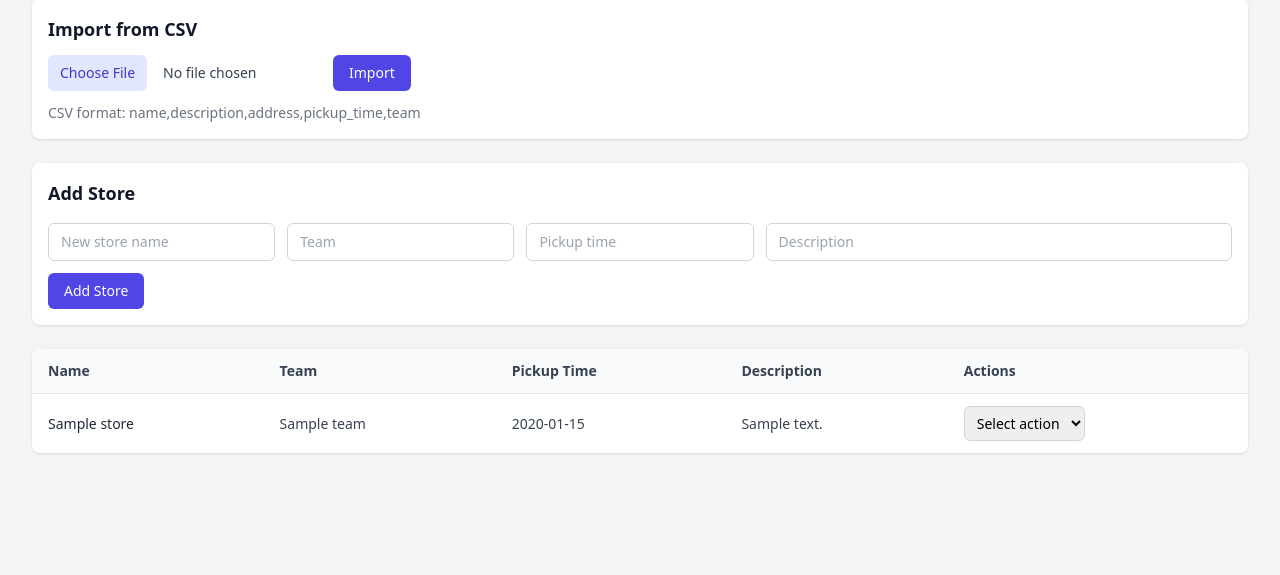
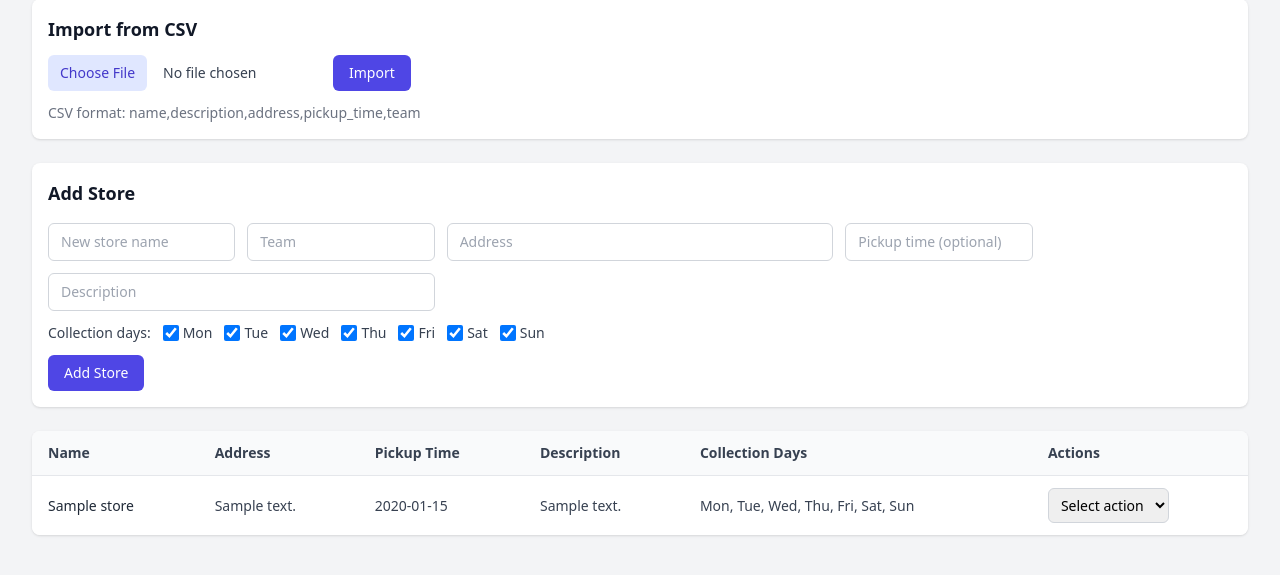
Before and after one commit to FraserSingh/TNT_APP, a Flask app: page /admin/stores in a window 1280 px wide. Shown: the part 149-724 px from the top of the page. Run offline with Flask 3, Linux system fonts and the light colour scheme; a user stored in the database is signed in; tables that the repository leaves empty hold one stand-in row (values such as "Sample post"); some libraries are stand-ins or nearby versions.

Commit message:
feat: adjust stores admin UI (address columnm remove team, sorting)

```diff
--- a/app/admin.py
+++ b/app/admin.py
@@ -161,7 +161,7 @@ def stores():
             name = request.form["name"]
             description = request.form.get("description")
             address = request.form.get("address")
-            pickup_time = request.form.get("pickup_time")
+            pickup_time = request.form.get("pickup_time") or None
             team_name = request.form["team"]
 
             try:
@@ -171,12 +171,28 @@ def stores():
                     db.session.add(team)
                     db.session.commit()
 
+                # Days of week this store collects on; default to all days
+                collects_monday = bool(request.form.get("collects_monday", True))
+                collects_tuesday = bool(request.form.get("collects_tuesday", True))
+                collects_wednesday = bool(request.form.get("collects_wednesday", True))
+                collects_thursday = bool(request.form.get("collects_thursday", True))
+                collects_friday = bool(request.form.get("collects_friday", True))
+                collects_saturday = bool(request.form.get("collects_saturday", True))
+                collects_sunday = bool(request.form.get("collects_sunday", True))
+
                 store = Store(
                     name=name,
                     description=description,
                     address=address,
                     pickup_time=pickup_time,
                     team=team,
+                    collects_monday=collects_monday,
+                    collects_tuesday=collects_tuesday,
+                    collects_wednesday=collects_wednesday,
+                    collects_thursday=collects_thursday,
+                    collects_friday=collects_friday,
+                    collects_saturday=collects_saturday,
+                    collects_sunday=collects_sunday,
                 )
                 db.session.add(store)
                 db.session.flush()
@@ -190,9 +206,20 @@ def stores():
                 db.session.rollback()
                 flash("An error occurred while adding the store. Please try again.")
 
-    stores = Store.query.all()
+    # Simple server-side sorting for the stores table.
+    sort_key = request.args.get("sort", "name")
+    sort_columns = {
+        "name": Store.name,
+        "address": Store.address,
+        "pickup_time": Store.pickup_time,
+    }
+    sort_column = sort_columns.get(sort_key, Store.name)
+
+    stores = Store.query.order_by(sort_column.asc()).all()
     teams = Team.query.all()
-    return render_template("admin_stores.html", stores=stores, teams=teams)
+    return render_template(
+        "admin_stores.html", stores=stores, teams=teams, sort=sort_key
+    )
 
 
 # --- Optional: Edit / Delete endpoint ---
@@ -209,6 +236,15 @@ def edit_store(store_id):
             store.description = request.form.get("description")
             store.address = request.form.get("address")
             store.pickup_time = request.form.get("pickup_time")
+
+            # Update collection days; unchecked boxes will be absent
+            store.collects_monday = bool(request.form.get("collects_monday"))
+            store.collects_tuesday = bool(request.form.get("collects_tuesday"))
+            store.collects_wednesday = bool(request.form.get("collects_wednesday"))
+            store.collects_thursday = bool(request.form.get("collects_thursday"))
+            store.collects_friday = bool(request.form.get("collects_friday"))
+            store.collects_saturday = bool(request.form.get("collects_saturday"))
+            store.collects_sunday = bool(request.form.get("collects_sunday"))
             team_name = request.form["team"]
             team = Team.query.filter_by(name=team_name).first()
             if not team:
--- a/app/rota.py
+++ b/app/rota.py
@@ -110,23 +110,39 @@ def rota():
     else:
         stores = [store for store in all_stores if not is_dummy_store(store)]
 
-    shifts = Shift.query.filter(Shift.date.in_(dates)).all()
+    # Load all existing shifts for the visible window in a single query and
+    # build a dictionary for O(1) lookup by (store_id, date).
+    store_ids = [s.id for s in stores]
+    shifts = Shift.query.filter(
+        Shift.date.in_(dates), Shift.store_id.in_(store_ids)
+    ).all()
+
+    shift_map = {(s.store_id, s.date): s for s in shifts}
+
+    def store_collects_on_date(store, date):
+        """Return True if this store is configured to collect on the given day."""
+
+        weekday = date.weekday()  # Monday=0, Sunday=6
+        flags = [
+            getattr(store, "collects_monday", True),
+            getattr(store, "collects_tuesday", True),
+            getattr(store, "collects_wednesday", True),
+            getattr(store, "collects_thursday", True),
+            getattr(store, "collects_friday", True),
+            getattr(store, "collects_saturday", True),
+            getattr(store, "collects_sunday", True),
+        ]
+        return bool(flags[weekday])
 
     grid = {}
-
     for store in stores:
         grid[store] = {}
         for date in dates:
-            shift = next(
-                (s for s in shifts if s.store_id == store.id and s.date == date),
-                None,
-            )
-            if not shift:
-                shift = Shift(date=date, store_id=store.id)
-                db.session.add(shift)
-            grid[store][date] = shift
-
-    db.session.commit()
+            if store_collects_on_date(store, date):
+                grid[store][date] = shift_map.get((store.id, date))
+            else:
+                # No collection on this day for this store
+                grid[store][date] = None
 
     # Build coverage summaries from today using existing Shift rows only.
     # Always compute 60 days so admins can see an extended view; the first
@@ -188,7 +204,9 @@ def rota():
         for i in range(0, len(coverage_days_full), 7):
             coverage_rows_admin.append(coverage_days_full[i : i + 7])
 
-    users = User.query.all()
+    # Only admins need the full user list for assignment; volunteers can
+    # work with just their own identity.
+    users = User.query.all() if is_admin else []
 
     return render_template(
         "rota.html",
--- a/app/templates/admin_stores.html
+++ b/app/templates/admin_stores.html
@@ -27,11 +27,32 @@
 
     <div class="bg-white shadow rounded-lg p-4">
         <h2 class="text-lg font-semibold text-gray-900 mb-4">Add Store</h2>
-        <form method="POST" class="grid gap-3 md:grid-cols-5">
+        <form method="POST" class="grid gap-3 md:grid-cols-6">
             <input type="text" name="name" placeholder="New store name" required class="rounded-md border border-gray-300 px-3 py-2 text-sm focus:border-indigo-500 focus:outline-none focus:ring-1 focus:ring-indigo-500">
             <input type="text" name="team" placeholder="Team" required class="rounded-md border border-gray-300 px-3 py-2 text-sm focus:border-indigo-500 focus:outline-none focus:ring-1 focus:ring-indigo-500">
-            <input type="text" name="pickup_time" placeholder="Pickup time" class="rounded-md border border-gray-300 px-3 py-2 text-sm focus:border-indigo-500 focus:outline-none focus:ring-1 focus:ring-indigo-500">
+            <input type="text" name="address" placeholder="Address" class="rounded-md border border-gray-300 px-3 py-2 text-sm focus:border-indigo-500 focus:outline-none focus:ring-1 focus:ring-indigo-500 md:col-span-2">
+            <input type="text" name="pickup_time" placeholder="Pickup time (optional)" class="rounded-md border border-gray-300 px-3 py-2 text-sm focus:border-indigo-500 focus:outline-none focus:ring-1 focus:ring-indigo-500">
             <input type="text" name="description" placeholder="Description" class="rounded-md border border-gray-300 px-3 py-2 text-sm focus:border-indigo-500 focus:outline-none focus:ring-1 focus:ring-indigo-500 md:col-span-2">
+
+            <div class="md:col-span-5 flex flex-wrap items-center gap-3 text-sm text-gray-700">
+                <span class="font-medium">Collection days:</span>
+                {% set days = [
+                    ('collects_monday', 'Mon'),
+                    ('collects_tuesday', 'Tue'),
+                    ('collects_wednesday', 'Wed'),
+                    ('collects_thursday', 'Thu'),
+                    ('collects_friday', 'Fri'),
+                    ('collects_saturday', 'Sat'),
+                    ('collects_sunday', 'Sun'),
+                ] %}
+                {% for field, label in days %}
+                    <label class="inline-flex items-center gap-1">
+                        <input type="checkbox" name="{{ field }}" checked class="h-4 w-4 rounded border-gray-300 text-indigo-600 focus:ring-indigo-500">
+                        <span>{{ label }}</span>
+                    </label>
+                {% endfor %}
+            </div>
+
             <div class="md:col-span-5">
                 <button type="submit" class="inline-flex items-center rounded-md bg-indigo-600 px-4 py-2 text-sm font-medium text-white hover:bg-indigo-700">Add Store</button>
             </div>
@@ -42,10 +63,17 @@
         <table class="min-w-full divide-y divide-gray-200">
             <thead class="bg-gray-50">
                 <tr>
-                    <th class="px-4 py-3 text-left text-sm font-semibold text-gray-700">Name</th>
-                    <th class="px-4 py-3 text-left text-sm font-semibold text-gray-700">Team</th>
-                    <th class="px-4 py-3 text-left text-sm font-semibold text-gray-700">Pickup Time</th>
+                    <th class="px-4 py-3 text-left text-sm font-semibold text-gray-700">
+                        <a href="{{ url_for('admin.stores', sort='name') }}" class="hover:underline">Name</a>
+                    </th>
+                    <th class="px-4 py-3 text-left text-sm font-semibold text-gray-700">
+                        <a href="{{ url_for('admin.stores', sort='address') }}" class="hover:underline">Address</a>
+                    </th>
+                    <th class="px-4 py-3 text-left text-sm font-semibold text-gray-700">
+                        <a href="{{ url_for('admin.stores', sort='pickup_time') }}" class="hover:underline">Pickup Time</a>
+                    </th>
                     <th class="px-4 py-3 text-left text-sm font-semibold text-gray-700">Description</th>
+                    <th class="px-4 py-3 text-left text-sm font-semibold text-gray-700">Collection Days</th>
                     <th class="px-4 py-3 text-left text-sm font-semibold text-gray-700">Actions</th>
                 </tr>
             </thead>
@@ -53,9 +81,20 @@
                 {% for store in stores %}
                 <tr class="hover:bg-gray-50">
                     <td class="px-4 py-3 text-sm text-gray-800">{{ store.name }}</td>
-                    <td class="px-4 py-3 text-sm text-gray-700">{{ store.team.name if store.team else "-" }}</td>
-                    <td class="px-4 py-3 text-sm text-gray-700">{{ store.pickup_time }}</td>
+                    <td class="px-4 py-3 text-sm text-gray-700">{{ store.address or '-' }}</td>
+                    <td class="px-4 py-3 text-sm text-gray-700">{{ store.pickup_time or '-' }}</td>
                     <td class="px-4 py-3 text-sm text-gray-700">{{ store.description }}</td>
+                    <td class="px-4 py-3 text-sm text-gray-700">
+                        {% set labels = [] %}
+                        {% if store.collects_monday %}{% set _ = labels.append('Mon') %}{% endif %}
+                        {% if store.collects_tuesday %}{% set _ = labels.append('Tue') %}{% endif %}
+                        {% if store.collects_wednesday %}{% set _ = labels.append('Wed') %}{% endif %}
+                        {% if store.collects_thursday %}{% set _ = labels.append('Thu') %}{% endif %}
+                        {% if store.collects_friday %}{% set _ = labels.append('Fri') %}{% endif %}
+                        {% if store.collects_saturday %}{% set _ = labels.append('Sat') %}{% endif %}
+                        {% if store.collects_sunday %}{% set _ = labels.append('Sun') %}{% endif %}
+                        {{ labels|join(', ') if labels else '-' }}
+                    </td>
                     <td class="px-4 py-3 text-sm">
                         <form method="POST" action="{{ url_for('admin.delete_store', store_id=store.id) }}">
                             <select name="action" class="rounded-md border border-gray-300 px-2 py-1.5 text-sm focus:border-indigo-500 focus:outline-none focus:ring-1 focus:ring-indigo-500" onchange='
```
Also changed, not shown: app/models.py (+17 -0 lines), app/shift_utils.py (+11 -6 lines), app/templates/edit_store.html (+21 -0 lines), app/templates/rota.html (+4 -3 lines), README.md.
